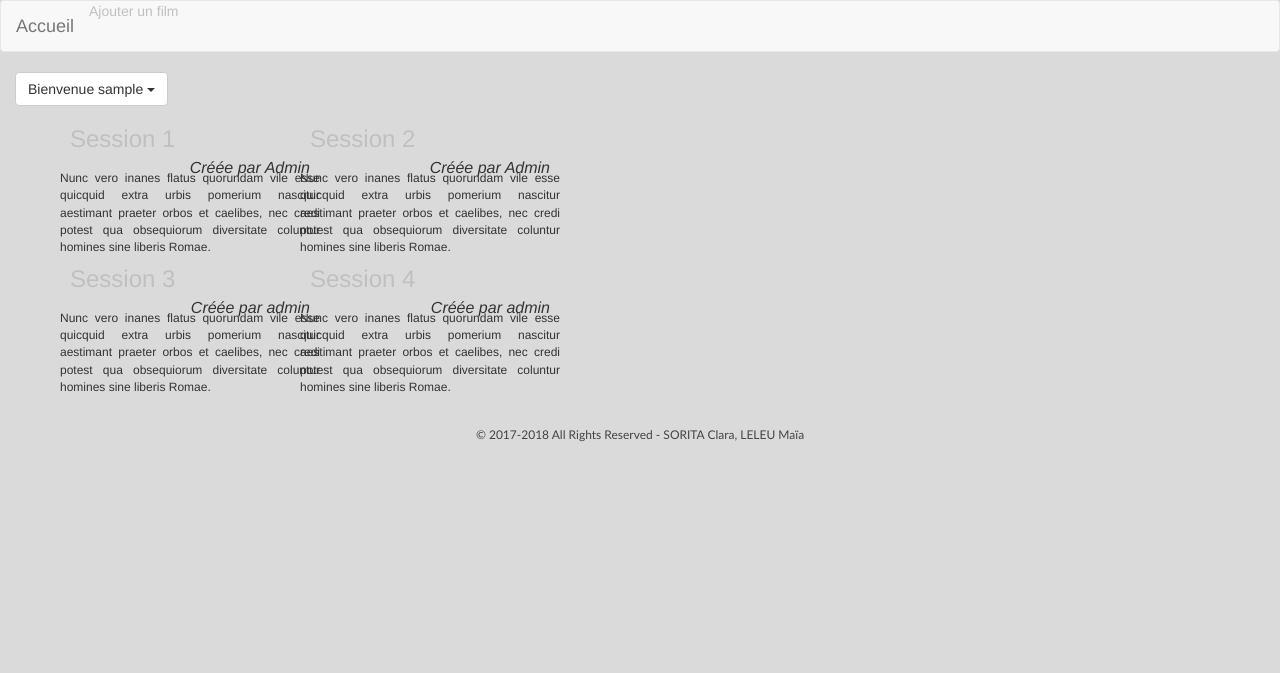
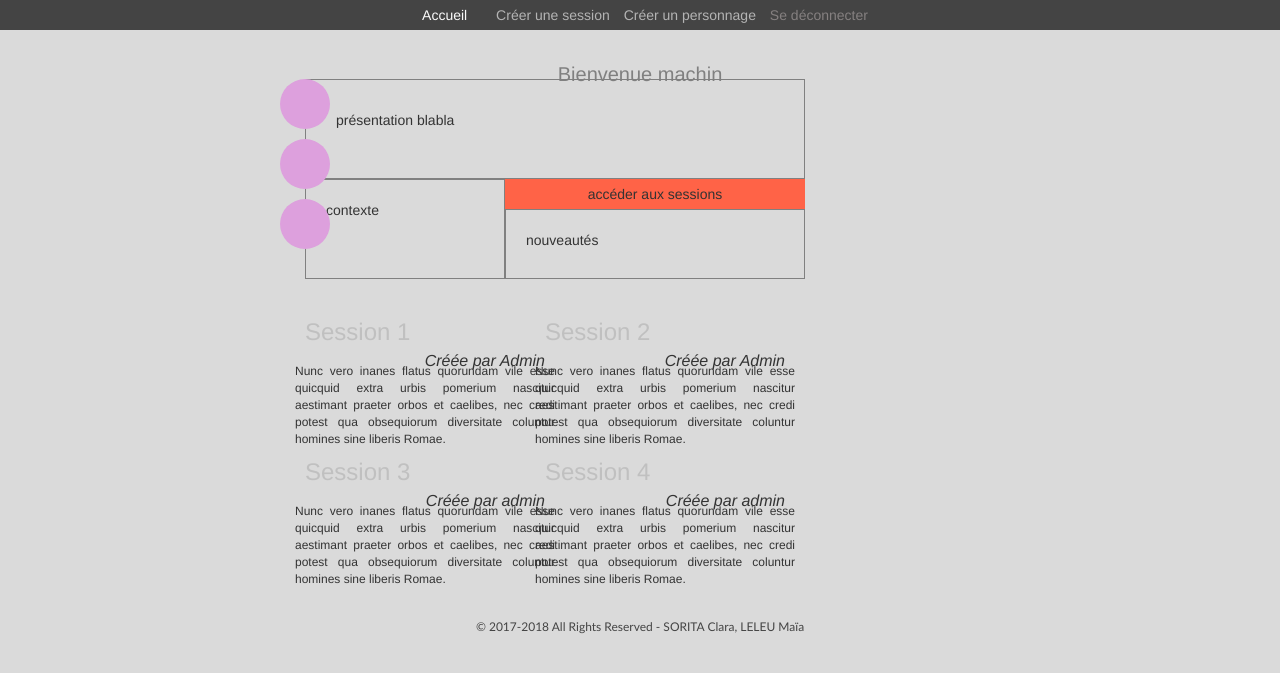
Before and after one commit to Clarapuce/Projet-Info-1A-2018, a PHP site: page / in a window 1280 px wide. Shown: the top 673 px of the page. Run offline with PHP 8.4, Linux system fonts and the light colour scheme; the visitor is signed in with stand-in values (Sample User, id 1); data comes from the database, SQL or seed files in the repository.

Commit message:
Header responsive (normalement) + PA sur l'index

```diff
--- a/header.php
+++ b/header.php
@@ -13,39 +13,28 @@
         <script src="bootstrap/js/bootstrap.min.js"></script>
     </head>
 
-        <div class="navbar navbar-default" role="navigation">
-            <!-- Partie de la barre toujours affichée -->
-            <div class="navbar-header">
-                <!-- Bouton d'accès affiché à droite si la zone d'affichage est trop petite -->
-                <button type="button" class="navbar-toggle" data-toggle="collapse" data-target="#navbar-collapse-target">
-                    <span class="sr-only">Activer la navigation</span>
-                    <span class="icon-bar"></span>
-                    <span class="icon-bar"></span>
-                    <span class="icon-bar"></span>
-                </button>
-                <a class="navbar-brand" href="index.php">Accueil</a>
-          <span class="ajouter_film"><?php ajouter_film() ?></span>
-      </div>
-            </div>
-
-            <!-- Partie de la barre masquée si la surface d'affichage est insuffisante -->
-            <div class="collapse navbar-collapse" id="navbar-collapse-target">
-                <div class="dropdown_position"><div class="dropdown">
-
-<?php connexion() ?>
-                </div></div>
-            </div>
-        </div>
-
         <body>
 
+        <div class="header">
+            <a href="index.php" class="liens1">Accueil</a>
+        <span class="h_responsive_br">
+            Menu
+            <span><?php creerSession() ?>
+            <?php connexion() ?></span>
+        </span>
+        <span class="h_responsive">
+            <?php creerSession() ?>
+            <?php connexion() ?>
+        </span>
+        </div>
+           <br /><br />
 
 <?php
-function ajouter_film()
+function creerSession()
 {
     if (isset($_SESSION['usr_id']) AND isset($_SESSION['pseudo']))
     {
-        echo '<a href="ajout_film.php">Ajouter un film</a>';
+        echo '<a href="creerSession.php" class="liens2">Créer une session</a>';
     }
     else
     {
@@ -56,17 +45,12 @@ function connexion()
 {
     if (isset($_SESSION['usr_id']) AND isset($_SESSION['pseudo']))
     {
-        echo '<button class="btn btn-default dropdown-toggle" type="button" id="dropdownMenu1" data-toggle="dropdown" aria-haspopup="true" aria-expanded="true">
-        Bienvenue '.$_SESSION['pseudo'].'
-        <span class="caret"></span>
-        </button>
-        <ul class="dropdown-menu" aria-labelledby="dropdownMenu1">
-        <li><a href="deconnexion.php" title="deconnexion">Se déconnecter</a></li>
-        </ul>';
+        echo '<a href="creerPerso.php" class="liens2">Créer un personnage</a>
+        <a href="deconnexion.php" title="deconnexion" class="liens3">Se déconnecter</a>';
     }
     else
     {
-        echo '<a href="connexion.php" title="connexion">Se connecter</a>';
+        echo '<a href="connexion.php" title="connexion" class="liens3">Se connecter</a>';
     }
 }
 ?>
--- a/index.php
+++ b/index.php
@@ -6,7 +6,32 @@
         $MaRequete="SELECT * FROM SESSIONS Order By nom_session";
         $MonRs = $BDD -> query( $MaRequete );
         $retour = 1;
-        echo '<div class="container">
+        echo '
+        <div class="container">
+        <div class="bienvenue">Bienvenue machin</div>
+
+        <div class="staff">
+        <div class="rondstaff1"><img src=""><div>pseudo<br>contacter</div></div>
+        <div class="rondstaff2"><img src=""><div>pseudo<br>contacter</div></div>
+        <div class="rondstaff3"><img src=""><div>pseudo<br>contacter</div></div>
+        </div>
+
+        <div class="presentation">présentation blabla</div>
+
+        <table style="border-collapse:collapse;">
+        <tr>
+        <td>
+        <div class="contexte">contexte</div>
+        </td>
+        <td>
+        <div class="sessions">accéder aux sessions</div>
+        <div class="nouveautes">nouveautés</div>
+        </td>
+        </tr>
+        </table>
+
+        <br />
+
         <table><tr>';
             while ($Tuple = $MonRs ->fetch() )
             {
--- a/style.css
+++ b/style.css
@@ -4,7 +4,7 @@ a:link{color : silver;}
 a:visited {color: gray;}
 a:hover
 {
-    color: white;
+    color: white!important;
     text-decoration: none;
     text-shadow : white 1px 1px 4px;
 }
@@ -12,6 +12,84 @@ a:active {
     color: white;
     text-decoration: none;
 }
+
+.header{
+    position:fixed;
+    top:0px;
+    background-color:#444444;
+    height:30px;
+    width:100%;
+    padding:5px;
+    text-align:center;
+}
+
+.liens1{
+    color:#fafafa!important;
+    padding-left:10px;
+}
+.liens2{
+    color:rgb(180, 180, 180)!important;
+    padding-left:10px;
+}
+.liens3{
+    color:rgb(133, 128, 128)!important;
+    padding-left:10px;
+}
+
+.h_responsive_br{ display:none;color:rgb(180, 180, 180);padding-left:15px;}
+.h_responsive{display:inline;padding-left:15px;}
+
+@media all and (max-width: 740px) {
+.h_responsive{ display:none;}
+.h_responsive_br{ display:inline;}
+.h_responsive_br > span { display:none;}
+.h_responsive_br:hover > span { display:inline;}
+}
+
+.container{width:700px;margin-left:auto;margin-right:auto;}
+
+.bienvenue{text-align:center;
+    position:relative;
+    top:20px;
+    font-size:20px;
+color:gray;}
+
+.staff{
+    height:0;
+    position:relative;
+    left:-35px;}
+.rondstaff1{
+    background-color:plum;
+    width:50px;
+    height:50px;
+    border-radius:100px;
+    margin:10px;}
+.rondstaff1 > div,.rondstaff2 > div,.rondstaff3 > div {
+    visibility:hidden;}
+.rondstaff1:hover > div,.rondstaff2:hover > div,.rondstaff3:hover > div  {
+    visibility:visible;background-color:#dadada;
+    width:100px;height:100px;padding:10px;position:relative;
+    left:50px;}
+.rondstaff2{
+    background-color:plum;width:50px;height:50px;
+    border-radius:100px;margin:10px;}
+.rondstaff3{
+    background-color:plum;width:50px;height:50px;
+    border-radius:100px;margin:10px;}
+
+.presentation{
+    width:500px;height:100px;overflow:auto;
+    border:1px solid gray;text-align:justify;padding:30px;}
+
+.contexte{
+    border:1px solid gray;width:200px;height:100px;padding:20px;}
+
+.sessions{
+    background-color:tomato;width:300px;height:30px;
+    text-align:center;padding:5px;}
+
+.nouveautes{
+    width:300px;border:1px solid gray;padding:20px;height:70px;}
 
 .description
 {
```
